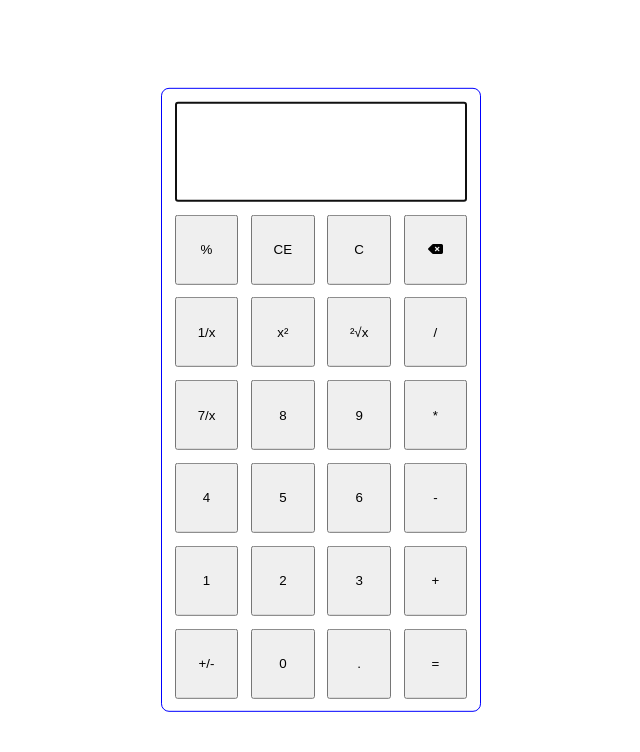
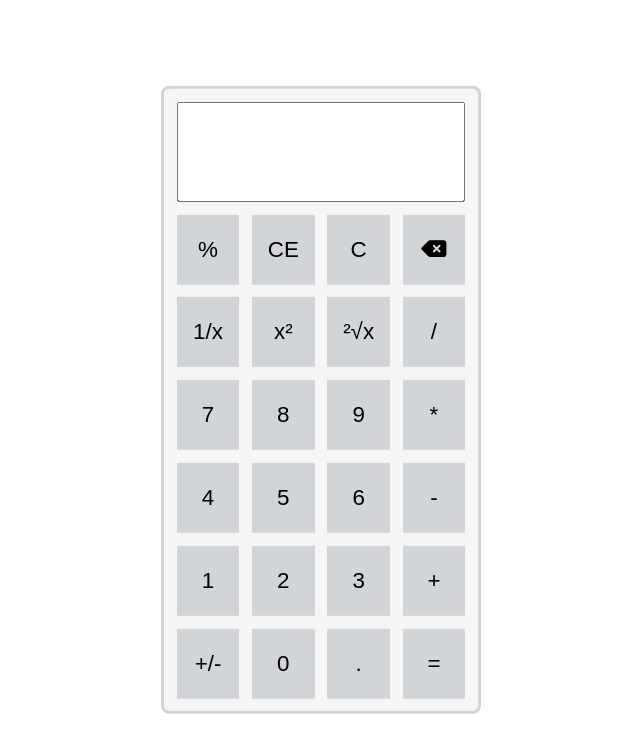
Before and after one commit to gabriellrraposo/calculadora, a plain HTML site: page index.html in a window 1280 px wide. Shown: the whole page, without its empty margins (319-959 px from the left). Drawn offline with Linux system fonts and the light colour scheme.

Commit message:
Ajusta as cores da calculadora

```diff
--- a/assets/styles/style.css
+++ b/assets/styles/style.css
@@ -17,8 +17,10 @@ main {
 
     width: 25%;
 
-    border: 1px solid blue;
+    border: 3px solid rgb(210, 213, 216);
     border-radius: .5rem;
+
+    background-color: rgb(245, 245, 245);
 
     padding: 1%;
 
@@ -30,11 +32,18 @@ main input {
     width: 100%;
     height: 100px;
 
+    padding: 1rem;
+
     caret-color: transparent;
     text-align: right;
+
+    font-size: 2.5rem;
 }
 
-/* Chrome, Safari, Edge, Opera */
+main input:focus {
+    outline: none;
+}
+
 main input::-webkit-outer-spin-button,
 main input::-webkit-inner-spin-button {
     -webkit-appearance: none;
@@ -50,4 +59,11 @@ main div {
 
 main button {
     width: 100%;
+
+    background-color: rgb(210, 213, 216);
+    border: none;
+
+    font-size: 1.4rem;
+
+    cursor: pointer;
 }
--- a/index.html
+++ b/index.html
@@ -29,7 +29,7 @@
             <button>/</button>
         </div>
         <div>
-            <button>7/x</button>
+            <button>7</button>
             <button>8</button>
             <button>9</button>
             <button>*</button>
```
